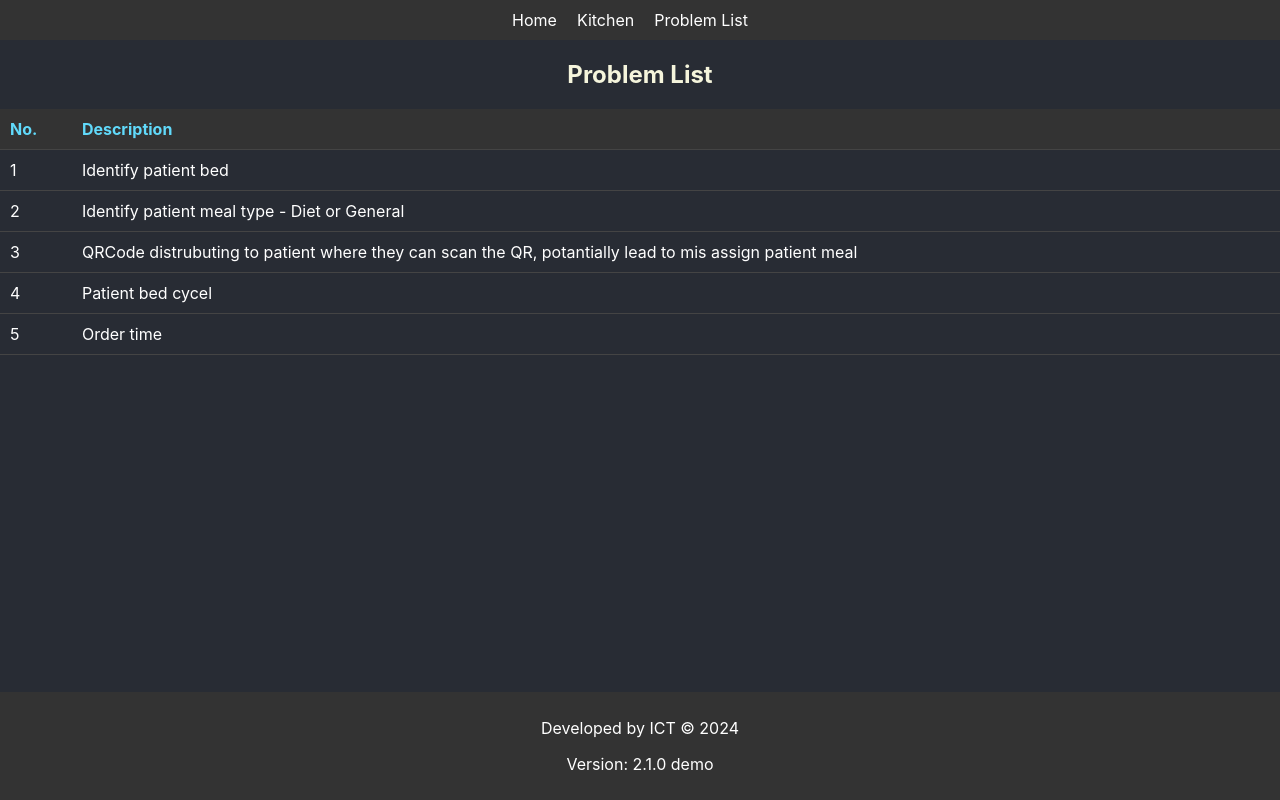
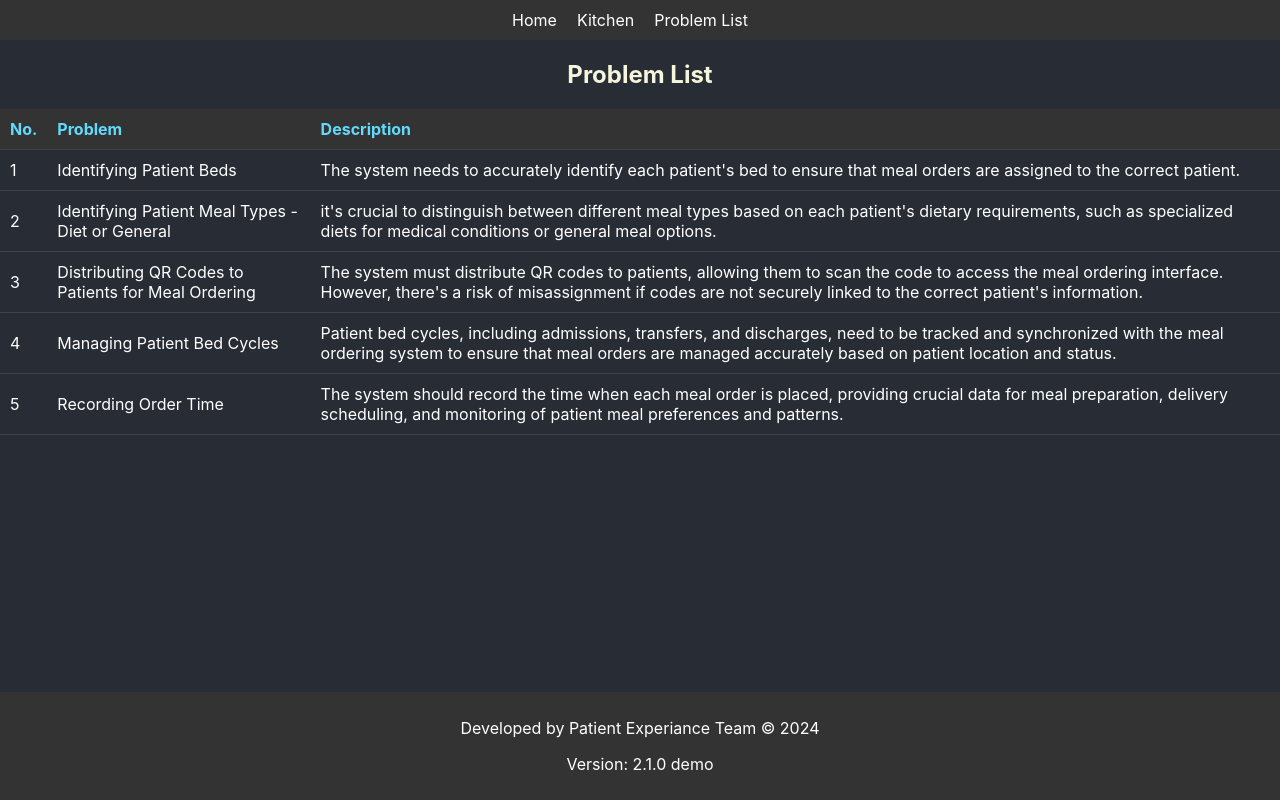
Before and after one commit to ajalzahrani/mealmate, a React (Create React App) app in the folder mealmate-app/: page /problem-list in a window 1280 px wide. Built offline with nearby package versions, Linux system fonts and the light colour scheme; no server answers.

Commit message:
Update for accessories

```diff
--- a/mealmate-app/src/Order.js
+++ b/mealmate-app/src/Order.js
@@ -6,7 +6,7 @@ import PopupMessage from "./components/PopMessage";
 import apiUrl from "./config";
 
 const Order = ({ bedParam }) => {
-  const [selectedLanguage, setSelectedLanguage] = useState("en");
+  const [selectedLanguage, setSelectedLanguage] = useState("ar");
   const [selectedCategories, setSelectedCategories] = useState({
     Breakfast: null,
     Lunch: null,
@@ -107,8 +107,19 @@ const Order = ({ bedParam }) => {
   return (
     <div className="App">
       <div className="App-body">
-        <h1>{selectedLanguage === "en" ? "Order" : "طلب"}</h1>
+        <h1>{selectedLanguage === "en" ? "Food Menu" : "قائمة الطعام"}</h1>
 
+        {selectedLanguage === "en" ? (
+          <div className="language-selector">
+            <select value={selectedLanguage} onChange={handleLanguageChange}>
+              <option value="en">English</option>
+              <option value="ar">العربية</option>
+            </select>
+            <label>
+              {selectedLanguage === "en" ? ":  اختر اللغة" : "Select Language:"}{" "}
+            </label>
+          </div>
+        ) : (
           <div className="language-selector">
             <label>
               {selectedLanguage === "en" ? "اختر اللغة:" : "Select Language:"}{" "}
@@ -118,6 +129,8 @@ const Order = ({ bedParam }) => {
               <option value="ar">العربية</option>
             </select>
           </div>
+        )}
+        {selectedLanguage === "en" ? (
           <div className="bed-id-input">
             <label>
               {selectedLanguage === "en" ? "Bed ID:" : "رقم السرير:"}{" "}
@@ -129,6 +142,19 @@ const Order = ({ bedParam }) => {
               placeholder="Bed ID"
             />
           </div>
+        ) : (
+          <div className="bed-id-input">
+            <input
+              type="text"
+              value={bedId}
+              onChange={(e) => setBedId(e.target.value)}
+              placeholder="Bed ID"
+            />
+            <label>
+              {selectedLanguage === "en" ? "Bed ID:" : "  :رقم السرير"}{" "}
+            </label>
+          </div>
+        )}
         {mealsData[selectedLanguage].map((meal, index) => (
           <Meal
             key={index}
--- a/mealmate-app/src/ProblemList.js
+++ b/mealmate-app/src/ProblemList.js
@@ -7,32 +7,56 @@ const ProblemList = () => {
       <thead>
         <tr>
           <th>No.</th>
+          <th>Problem</th>
           <th>Description</th>
         </tr>
       </thead>
       <tbody>
         <tr>
           <td>1</td>
-          <td>Identify patient bed</td>
+          <td>Identifying Patient Beds</td>
+          <td>
+            The system needs to accurately identify each patient's bed to ensure
+            that meal orders are assigned to the correct patient.
+          </td>
         </tr>
         <tr>
           <td>2</td>
-          <td>Identify patient meal type - Diet or General</td>
+          <td>Identifying Patient Meal Types - Diet or General</td>
+          <td>
+            it's crucial to distinguish between different meal types based on
+            each patient's dietary requirements, such as specialized diets for
+            medical conditions or general meal options.
+          </td>
         </tr>
         <tr>
           <td>3</td>
+          <td>Distributing QR Codes to Patients for Meal Ordering</td>
           <td>
-            QRCode distrubuting to patient where they can scan the QR,
-            potantially lead to mis assign patient meal
+            The system must distribute QR codes to patients, allowing them to
+            scan the code to access the meal ordering interface. However,
+            there's a risk of misassignment if codes are not securely linked to
+            the correct patient's information.
           </td>
         </tr>
         <tr>
           <td>4</td>
-          <td>Patient bed cycel</td>
+          <td>Managing Patient Bed Cycles</td>
+          <td>
+            Patient bed cycles, including admissions, transfers, and discharges,
+            need to be tracked and synchronized with the meal ordering system to
+            ensure that meal orders are managed accurately based on patient
+            location and status.
+          </td>
         </tr>
         <tr>
           <td>5</td>
-          <td>Order time</td>
+          <td>Recording Order Time</td>
+          <td>
+            The system should record the time when each meal order is placed,
+            providing crucial data for meal preparation, delivery scheduling,
+            and monitoring of patient meal preferences and patterns.
+          </td>
         </tr>
       </tbody>
     </table>
--- a/mealmate-app/src/components/Footer.js
+++ b/mealmate-app/src/components/Footer.js
@@ -6,7 +6,7 @@ const Footer = () => {
   return (
     <footer>
       <footer>
-        <p>Developed by ICT &copy; 2024</p>
+        <p>Developed by Patient Experiance Team &copy; 2024</p>
         {/* <p></p> */}
         <p>Version: {version} demo</p>
       </footer>
```
Lines whose indentation alone changed are shown as unchanged.
